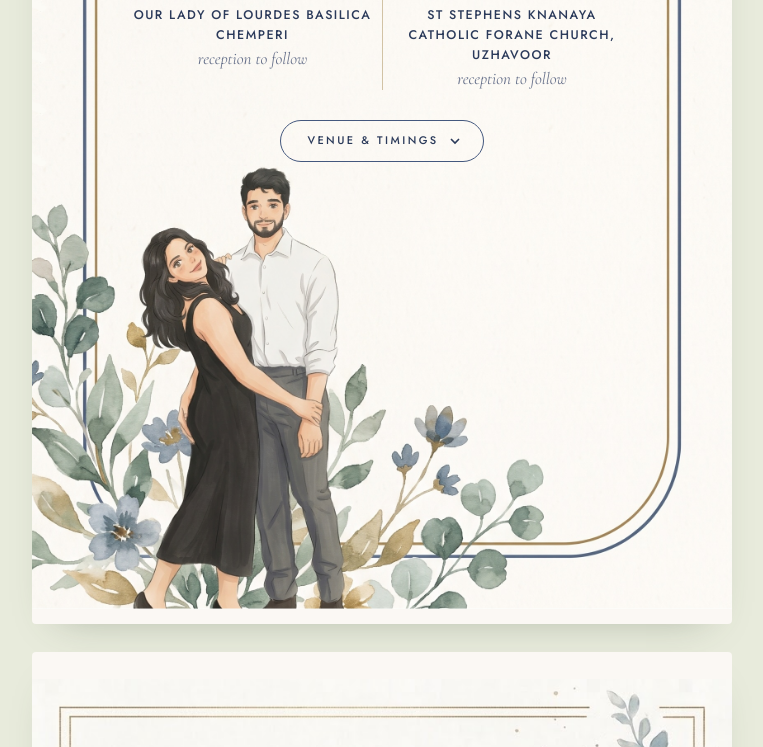
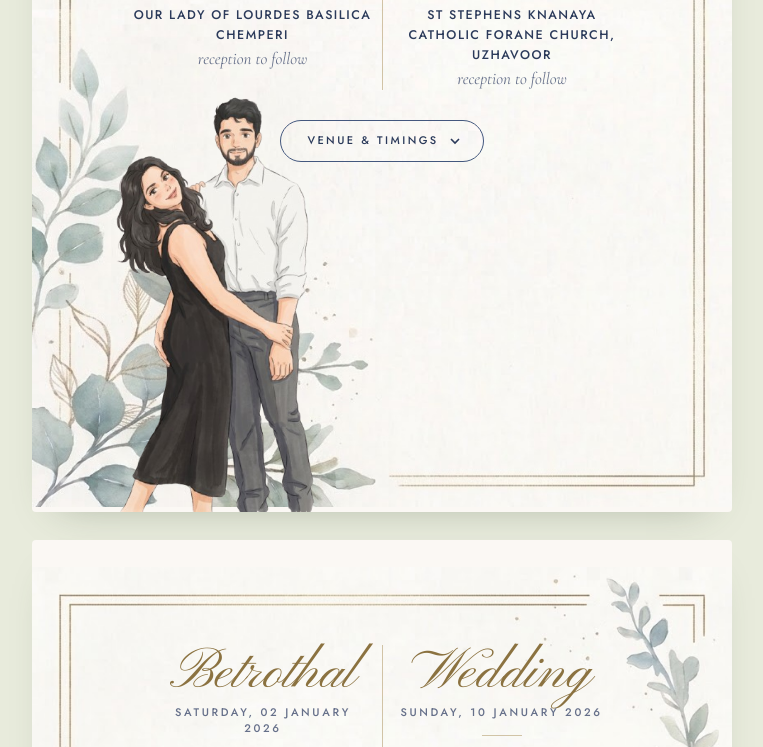
Before and after one commit to soorajabraham1/kiran-anju, a plain HTML site: page index.html in a window 1280 px wide. Shown: the part 800-1547 px from the top of the page, without its empty margins (258-1021 px from the left). Drawn offline with nearby package versions, Linux system fonts and the light colour scheme.

Commit message:
png overlay

```diff
--- a/index.html
+++ b/index.html
@@ -239,13 +239,13 @@ a:focus-visible{outline:2px solid var(--blue);outline-offset:4px}
 
 /* page one: illustrated background */
 .sheet.hero{
-  background-image:url("page1.jpeg");
+  background-image:url("page1.jpg");
   background-repeat:no-repeat;
   background-position:top;
   background-size:100% auto;
   background-color:#FBF8F4;
   min-height:149.05cqw;
-  padding:15cqw 13cqw 66cqw;
+  padding:15cqw 13cqw 50cqw;
 }
 .hero .verse{max-width:62cqw}
 .hero .lead-in{max-width:min(66cqw,420px)}
@@ -282,6 +282,16 @@ a:focus-visible{outline:2px solid var(--blue);outline-offset:4px}
   .sheet{box-shadow:0 18px 40px -26px rgba(60,78,55,.4);border-radius:4px}
   .sheet + .sheet{margin-top:28px}
 }
+/* bottom-left couple illustration on page 1 */
+.couple-art {
+  position: absolute;
+  bottom: 0;
+  left: 4cqw;               /* distance from the left edge; change to 0 if you want it flush */
+  width: clamp(180px, 42cqw, 290px);
+  height: auto;
+  z-index: 2;               /* sits above the background, below the text */
+  pointer-events: none;     /* prevents the image from blocking clicks on buttons/links */
+}
 </style>
 </head>
 
@@ -293,6 +303,10 @@ a:focus-visible{outline:2px solid var(--blue);outline-offset:4px}
      ===================================================== -->
 <div class="pagewrap">
 <header class="sheet hero">
+  <div class="bgmid" aria-hidden="true"></div>
+  <img class="couple-art" src="couple.png" alt="">
+
+  <div class="content">
   <div class="bgmid" aria-hidden="true"></div>
 
   <div class="content">
```
Also changed, not shown: couple.png (added), page01.jpeg (renamed from page1.jpeg), page1.jpg (added).
